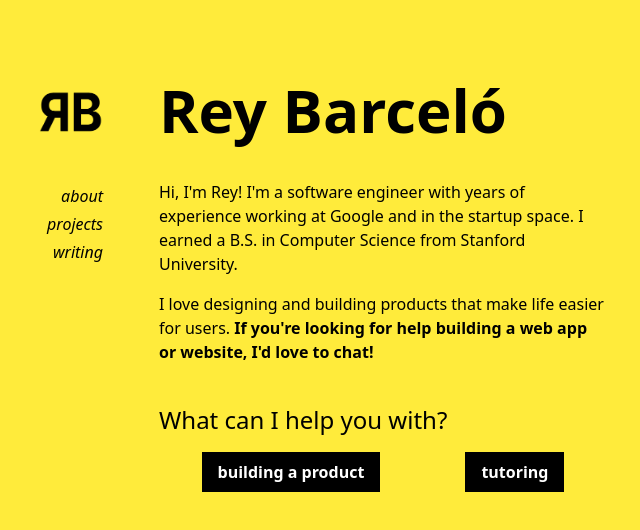
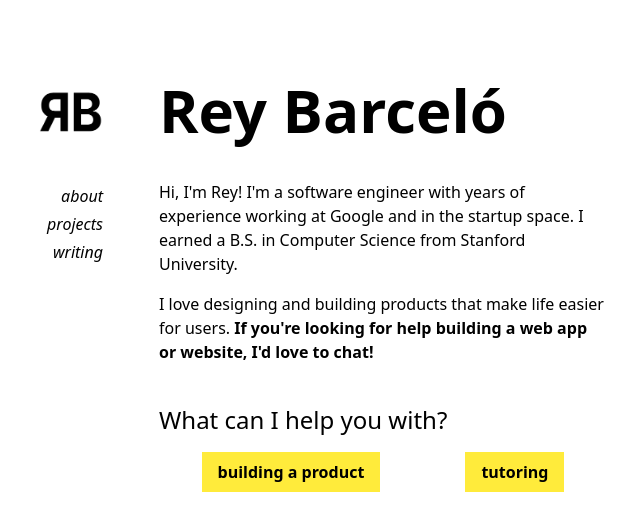
Before and after one commit to rey-soleil/reybarcelo.com, a Next.js app: page / in a window 1280 px wide. Shown: the top 530 px of the page, without its empty margins (97-737 px from the left). Built offline with nearby package versions, Linux system fonts and the light colour scheme.

Commit message:
feat: use yellow for highlights & beige for bg

```diff
--- a/app/global.css
+++ b/app/global.css
@@ -1,6 +1,11 @@
 @tailwind base;
 @tailwind components;
 @tailwind utilities;
+
+:root {
+  --highlight: #ffeb3b;
+  --color-beige: #fff0e5;
+}
 
 .header {
   @apply mb-10 font-sans text-6xl font-bold;
@@ -15,5 +20,5 @@
 }
 
 .cta {
-  @apply bg-black px-4 py-2 font-semibold text-white;
+  @apply bg-[--highlight] px-4 py-2 font-semibold text-black;
 }
--- a/app/layout.tsx
+++ b/app/layout.tsx
@@ -14,7 +14,7 @@
   children: React.ReactNode;
 }) {
   return (
-    <html lang="en" className="bg-[#ffeb3b] text-black">
+    <html lang="en" className=" bg-white text-black">
       <body className="mx-10 my-20 flex flex-col md:flex-row">
         {" "}
         <Sidebar />
```
